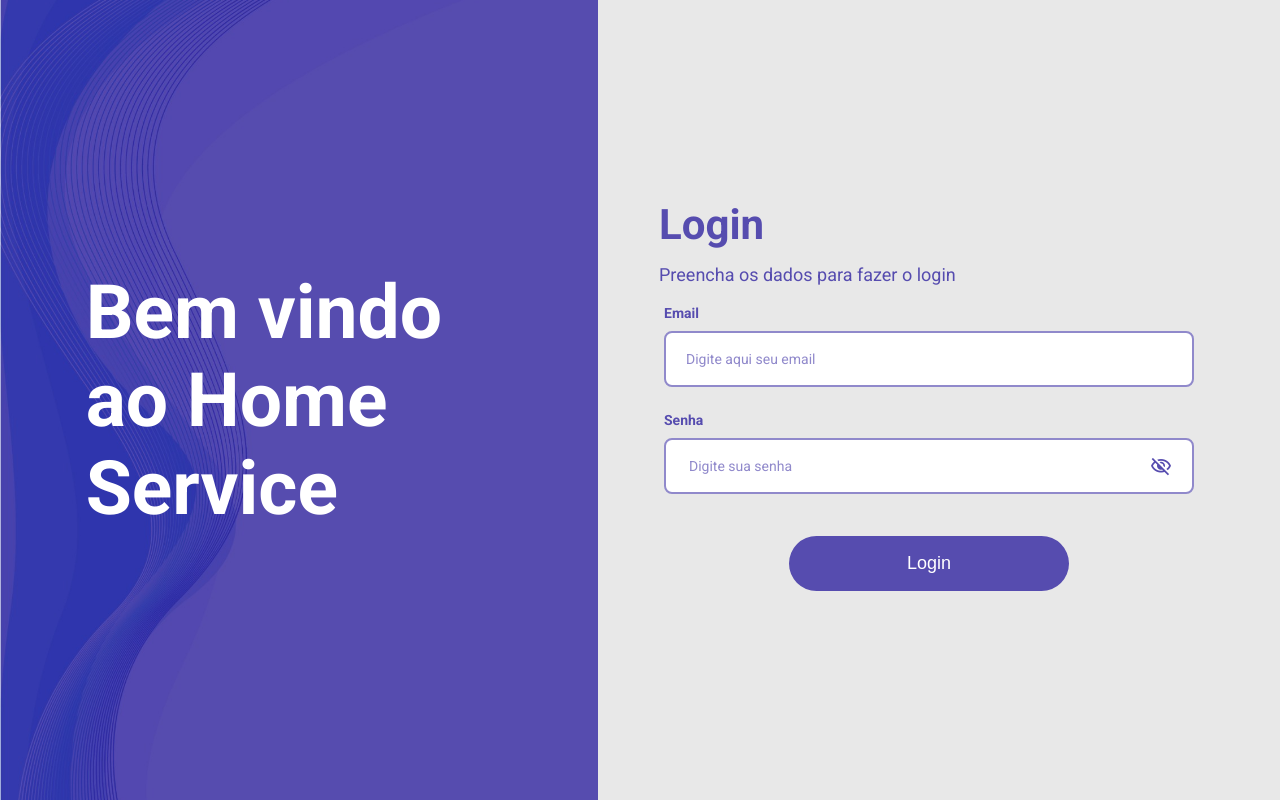
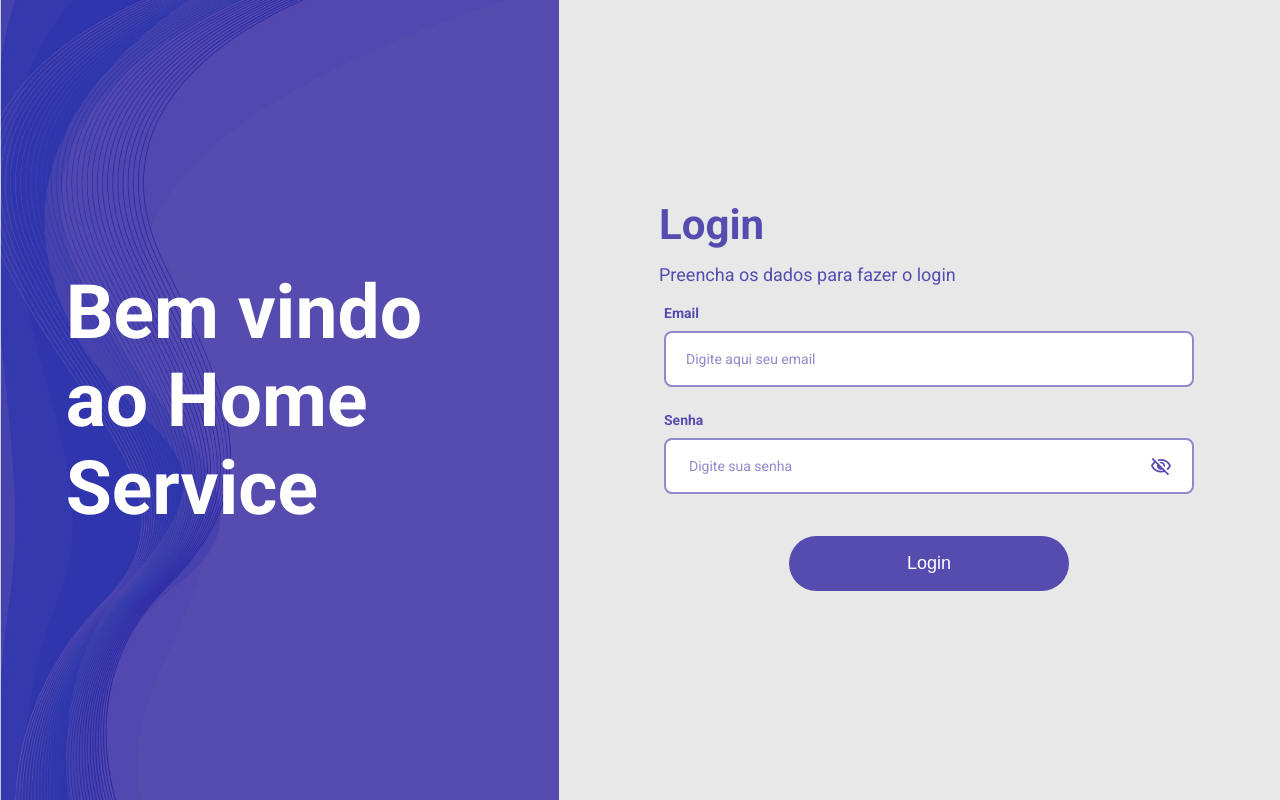
Before and after one commit to Joyce-Firmino/Home-Service---Platform_web, a React (Vite) app: page / in a window 1280 px wide. Built offline with nearby package versions, Linux system fonts and the light colour scheme.

Commit message:
Finalizando estilização da página de login

```diff
--- a/src/breakPoints.ts
+++ b/src/breakPoints.ts
@@ -1,6 +1,6 @@
 const size = {
-    mobile: '431',
-    tablet: '768',
+    mobile: '430',
+    tablet: '820',
     desktop: '1010'
 }
 
--- a/src/componentes/Buttons/CPButtonG/styled.ts
+++ b/src/componentes/Buttons/CPButtonG/styled.ts
@@ -19,8 +19,7 @@ export const DivContainer = styled.div`
   }
 
   @media (${breakpoints.mobile}px)  {
-    width: 200px;
-    height: 35px;
+
   }
 `;
 
@@ -48,7 +47,7 @@ export const Button = styled.button<ButtonProps>`
   }
 
   @media (${breakpoints.mobile}px) {
-    border-radius: 15px;
+    border-radius: 30px;
   }
 `;
 
--- a/src/componentes/Inputs/CPInput02/styled.ts
+++ b/src/componentes/Inputs/CPInput02/styled.ts
@@ -26,8 +26,7 @@ export const DivContainer = styled.div`
   }
 
   @media (${breakpoints.mobile}px) {
-    padding: 0.8rem;
-    width: 250px;
+    width: 345px;
   }
 `;
 
@@ -57,8 +56,7 @@ export const DivSubContainer = styled.div<CustomInputProps>`
   }
 
   @media (${breakpoints.mobile}px) {
-    padding: 0.8rem;
-    width: 353px;
+    width: 345px;
   }
 `;
 
@@ -75,11 +73,10 @@ export const IIcon = styled.i`
 
 
   @media (${breakpoints.tablet}px) {
-    font-size: 3vw;
   }
 
   @media (${breakpoints.mobile}px)  {
-    font-size: 10vw;
+    font-size: 4vw;
   }
 `;
 
@@ -107,8 +104,6 @@ export const Input = styled.input<CustomInputProps>`
 `;
 
 export const PTitulo = styled.p`
-  font-weight: normal;
-  font-style: normal;
   font-size: ${props => props.theme.FONTSIZE.pp}px;
   font-weight: bold;
   display: inline-block;
@@ -116,10 +111,8 @@ export const PTitulo = styled.p`
   color: ${props => props.theme.COLORS.purple700};
 
   @media (${breakpoints.tablet}px) {
-    font-size: 8vw;
   }
 
   @media (${breakpoints.mobile}px)  {
-    font-size: 10vw;
   }
 `;
--- a/src/componentes/Inputs/CPInput03/styled.ts
+++ b/src/componentes/Inputs/CPInput03/styled.ts
@@ -27,13 +27,11 @@ export const DivContainer = styled.div<CustomInputProps>`
   };
 
   @media (${breakpoints.tablet}px){
-    padding: 1rem;
-    max-width: 380px;
+
   }
 
   @media (${breakpoints.mobile}px) {
-    padding: 0.8rem;
-    width: 250px;
+    width: 345px;
   }
 `;
 
@@ -53,11 +51,10 @@ export const Input = styled.input<CustomInputProps>`
   };
 
     @media (${breakpoints.tablet}px) {
-    font-size: 8vw;
   }
 
-  @media (${breakpoints.mobile}px)  {
-    font-size: 10vw;
+  @media (${breakpoints.mobile}px) {
+    width: 345px;
   }
 `;
 
@@ -71,10 +68,8 @@ export const PTitulo = styled.p`
   color: ${props => props.theme.COLORS.purple700};
 
   @media (${breakpoints.tablet}px) {
-    font-size: 8vw;
   }
 
   @media (${breakpoints.mobile}px)  {
-    font-size: 10vw;
   }
 `;
--- a/src/componentes/Others/CPImagemLogin/styled.ts
+++ b/src/componentes/Others/CPImagemLogin/styled.ts
@@ -1,5 +1,6 @@
 import styled from 'styled-components'
 import foto from "../../../assets/imagemLateralLogin.png"
+import breakpoints from '../../../breakPoints';
 
 
 export const DivImagem = styled.div`
@@ -9,6 +10,14 @@ export const DivImagem = styled.div`
   background-image: url(${foto});
   background-size: cover;
   background-position: center;
+
+  @media (${breakpoints.tablet}px) {
+    height: 70% ;
+  }
+
+  @media (${breakpoints.mobile}px) {
+    display: none;
+  }
 `;
 
 export const PBemvindo = styled.p`
@@ -20,4 +29,9 @@ export const PBemvindo = styled.p`
   left: 52%;
   transform: translate(-50%, -50%);
   width: 450px;
+
+  @media (${breakpoints.tablet}px) {
+    font-size: 65px;
+    width: 420px;
+  }
 `;
--- a/src/pages/Login/index.tsx
+++ b/src/pages/Login/index.tsx
@@ -2,7 +2,7 @@ import { CPButtonG } from '../../componentes/Buttons/CPButtonG';
 import { CPInput02 } from '../../componentes/Inputs/CPInput02';
 import { CPInput03 } from '../../componentes/Inputs/CPInput03';
 import { CPImagemLogin } from '../../componentes/Others/CPImagemLogin';
-import { DivContainer, DivImagem, DivInferior, DivInput, DivLateral, DivTitulo, H1Titulo, PDescricao } from './styled';
+import { DivContainer, DivInferior, DivInput, DivLateral, DivTitulo, H1Titulo, PDescricao } from './styled';
 
 export function Login() {
   function clickado() {
@@ -12,9 +12,7 @@ export function Login() {
   return (
 
     <DivContainer>
-      <DivImagem>
-        <CPImagemLogin></CPImagemLogin>
-      </DivImagem>
+      <CPImagemLogin></CPImagemLogin>
       <DivLateral>
         <DivTitulo>
           <H1Titulo>Login</H1Titulo>
--- a/src/pages/Login/styled.ts
+++ b/src/pages/Login/styled.ts
@@ -1,4 +1,5 @@
 import styled from 'styled-components';
+import breakpoints from '../../breakPoints';
 
 export const DivContainer = styled.div`
   display: flex;
@@ -8,20 +9,34 @@ export const DivContainer = styled.div`
   background-color: ${props => props.theme.COLORS.purple200};
   width: 100%;
   height: 100vh;
-  gap: 20px;
+  gap: 100px;
   padding: 0 85px 0 0;
 
-  @media (max-width: 500px) {
-    width: 430px;
+  @media (${breakpoints.tablet}px) {
+    padding: 0;
+    flex-direction: column;
+    gap: 100px;
+    padding: 0;
   }
+  @media (${breakpoints.mobile}px) {
+    padding: 0;
+    justify-content: center;
+    align-items: center;
+    width: 100%;
+    gap: 0;
+
+  }
+
 `;
 
 export const DivImagem = styled.div`
   width: 50%;
   height: 100%;
 
-@media (max-width: 820px) {
-    display: none;
+@media (${breakpoints.tablet}px) {
+  width: 100%;
+  height: 61%;
+  padding: 0;
   }
 `;
 
@@ -31,6 +46,17 @@ export const DivLateral = styled.div`
   gap: 15px;
   align-items: flex-start;
   width: 536px;
+
+  @media (${breakpoints.tablet}px) {
+    padding: 10px 0 250px 0;
+  }
+
+  @media (${breakpoints.mobile}px)  {
+   padding: 0;
+   justify-content: center;
+   align-items: center;
+
+}
 `;
 export const DivTitulo = styled.div`
   display: flex;
@@ -38,6 +64,13 @@ export const DivTitulo = styled.div`
   gap: 15px;
   align-items: flex-start;
   width: 536px;
+
+  @media (${breakpoints.mobile}px) {
+    width: 250px;
+  }
+  @media (${breakpoints.mobile}px)  {
+   width: 345px;
+  }
 `;
 
 export const DivInferior = styled.div`
@@ -50,6 +83,11 @@ export const DivInferior = styled.div`
     display: flex;
     flex-direction: column;
     gap: 13px;
+
+    @media (${breakpoints.mobile}px)  {
+      justify-content: center;
+
+  }
   `;
 
 export const H1Titulo = styled.h1`
```
